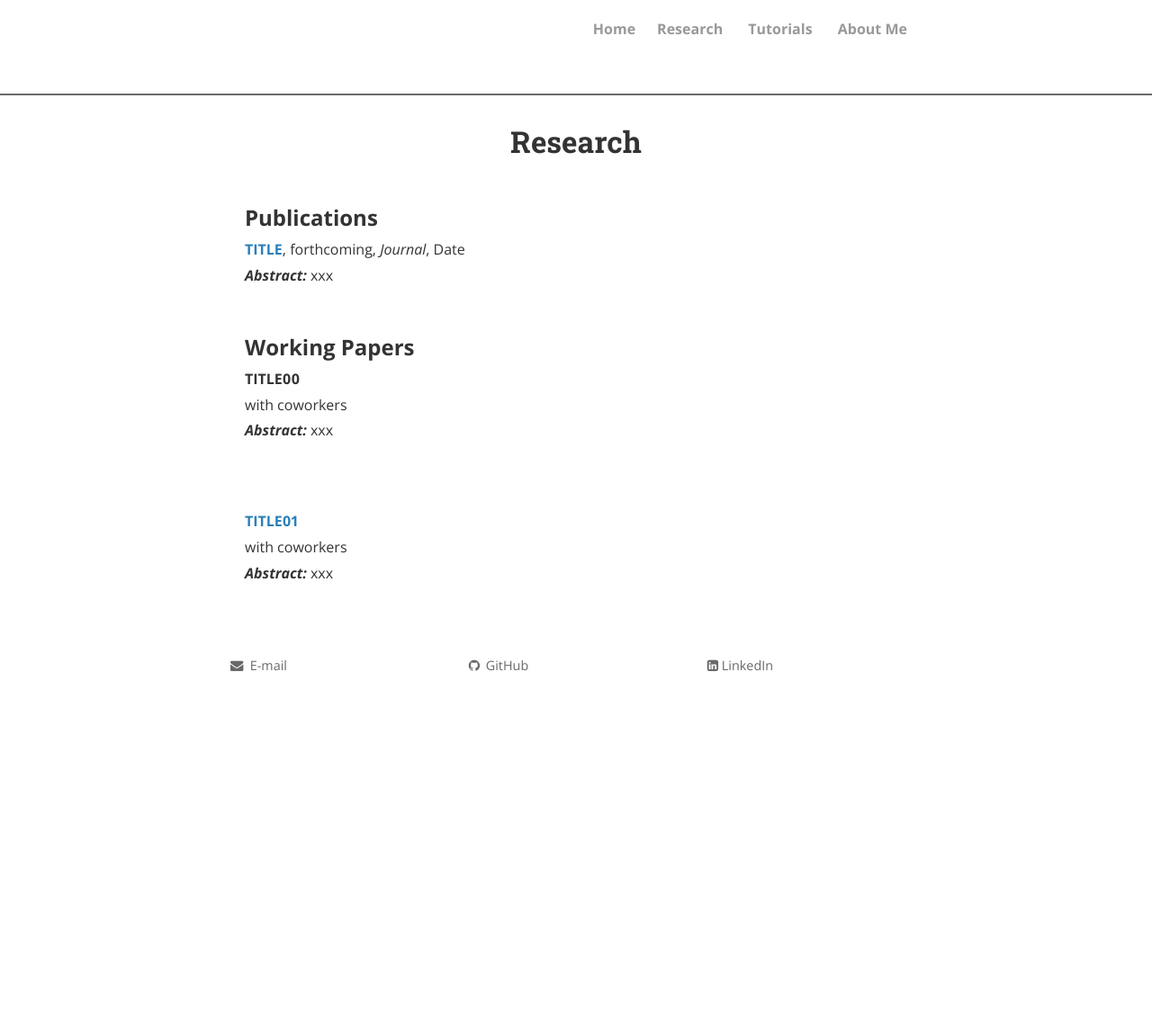
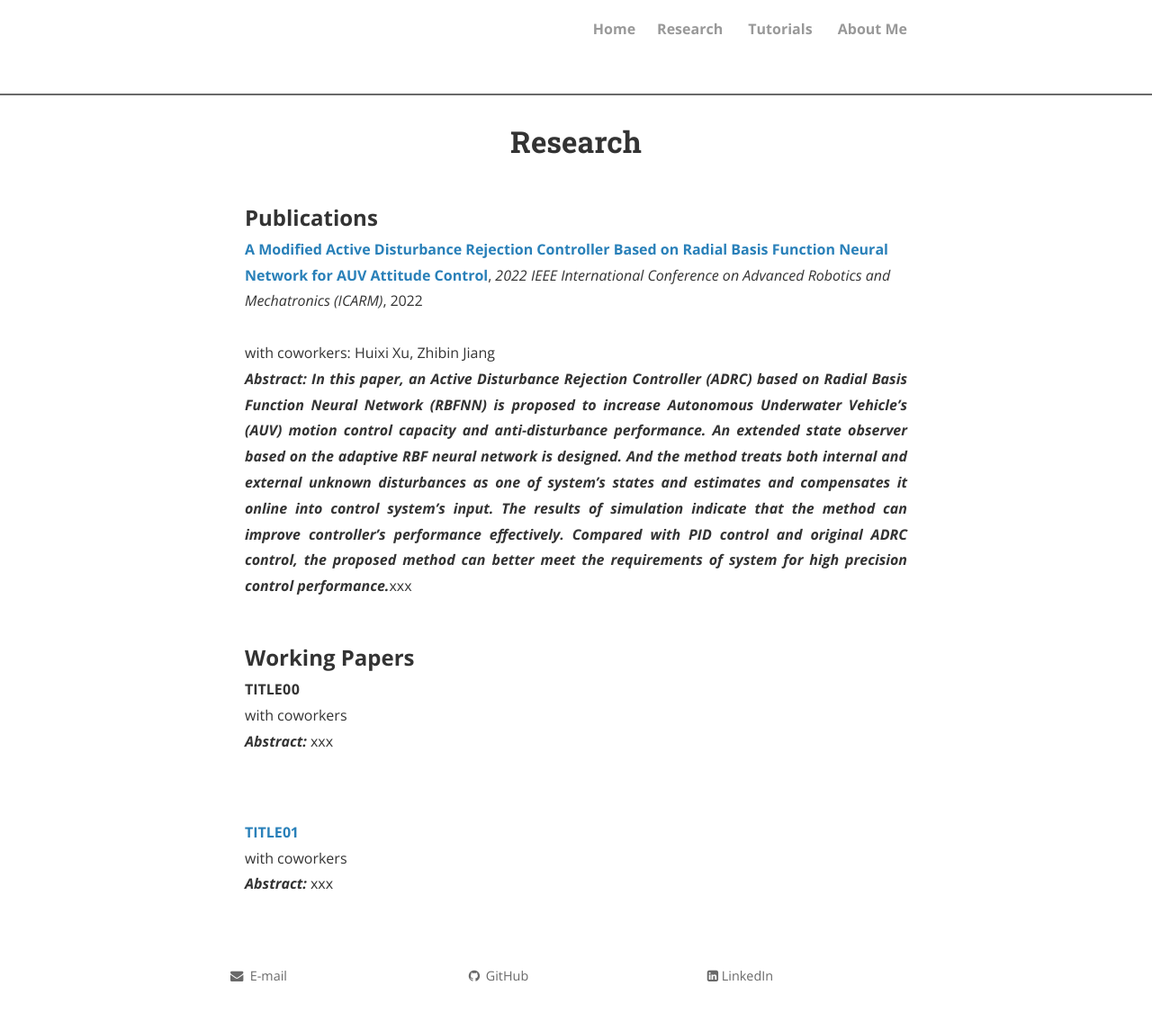
Before and after one commit to Yunga-Wu/Yunga-Wu.github.io, a Jekyll site: the page built from research.html, in a window 1280 px wide. Shown: the whole page at 90% size. Built offline with Jekyll 4.4.1, drawn with Linux system fonts in a browser that asks for light colours; nearby versions of some CDN libraries; comment, search, counter and statistics services are not loaded; a style sheet for code colours, icons or effects is not loaded; before the commit the page ends 900 px from its top, so only the background shows below that.

Commit message:
Update research.html

```diff
--- a/research.html
+++ b/research.html
@@ -5,8 +5,9 @@ permalink: /research/
 ---
 
 <font size="+2"><strong> Publications</strong></font><br>
-<strong><a href="paperLink">TITLE</a></strong>, forthcoming, <i>Journal</i>, Date<br>
-<p style="text-align:justify"><b><i>Abstract: </i></b>xxx</p>
+<strong><a href="paperLink">A Modified Active Disturbance Rejection Controller Based on Radial Basis Function Neural Network for AUV Attitude Control</a></strong>, <i>2022 IEEE International Conference on Advanced Robotics and Mechatronics (ICARM)</i>, 2022<br>
+<br>with coworkers: Huixi Xu, Zhibin Jiang<br>
+<p style="text-align:justify"><b><i>Abstract: In this paper, an Active Disturbance Rejection Controller (ADRC) based on Radial Basis Function Neural Network (RBFNN) is proposed to increase Autonomous Underwater Vehicle’s (AUV) motion control capacity and anti-disturbance performance. An extended state observer based on the adaptive RBF neural network is designed. And the method treats both internal and external unknown disturbances as one of system’s states and estimates and compensates it online into control system’s input. The results of simulation indicate that the method can improve controller’s performance effectively. Compared with PID control and original ADRC control, the proposed method can better meet the requirements of system for high precision control performance.</i></b>xxx</p>
 <br>
 <font size="+2"><strong> Working Papers</strong></font><br>
 <strong>TITLE00</strong><br>with coworkers<br>
```
